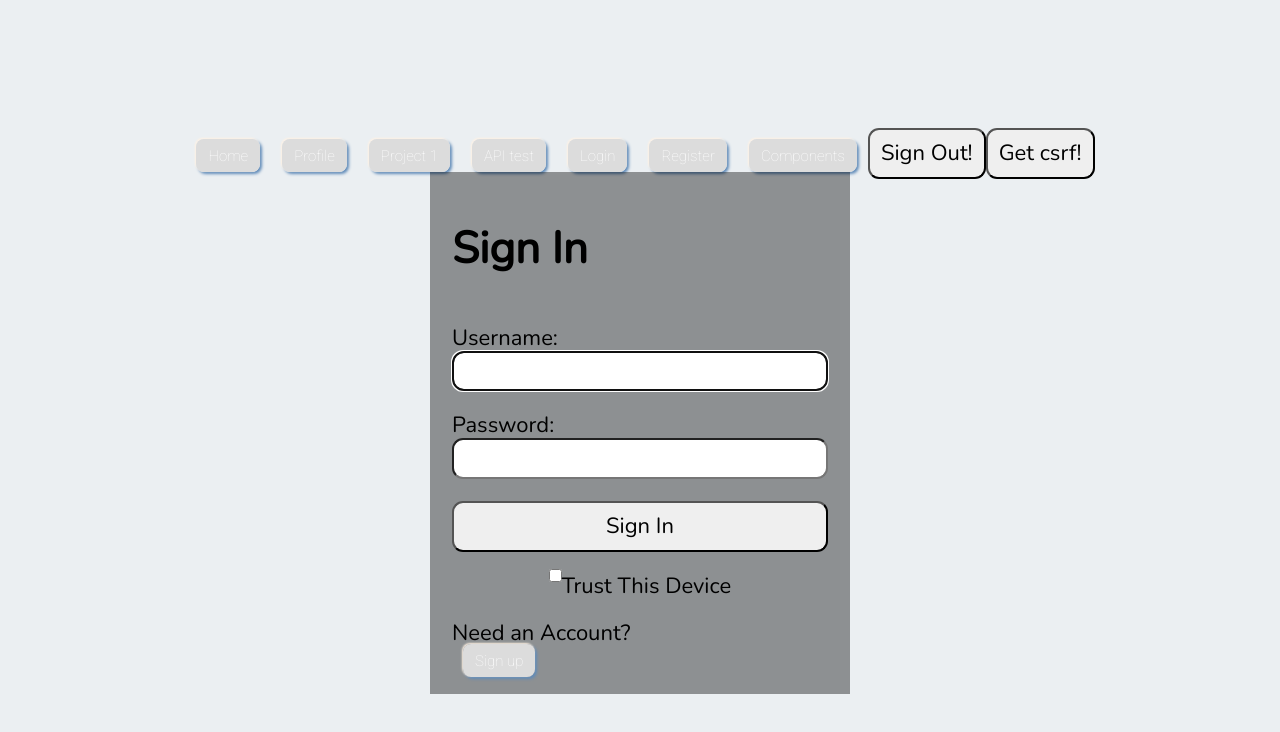
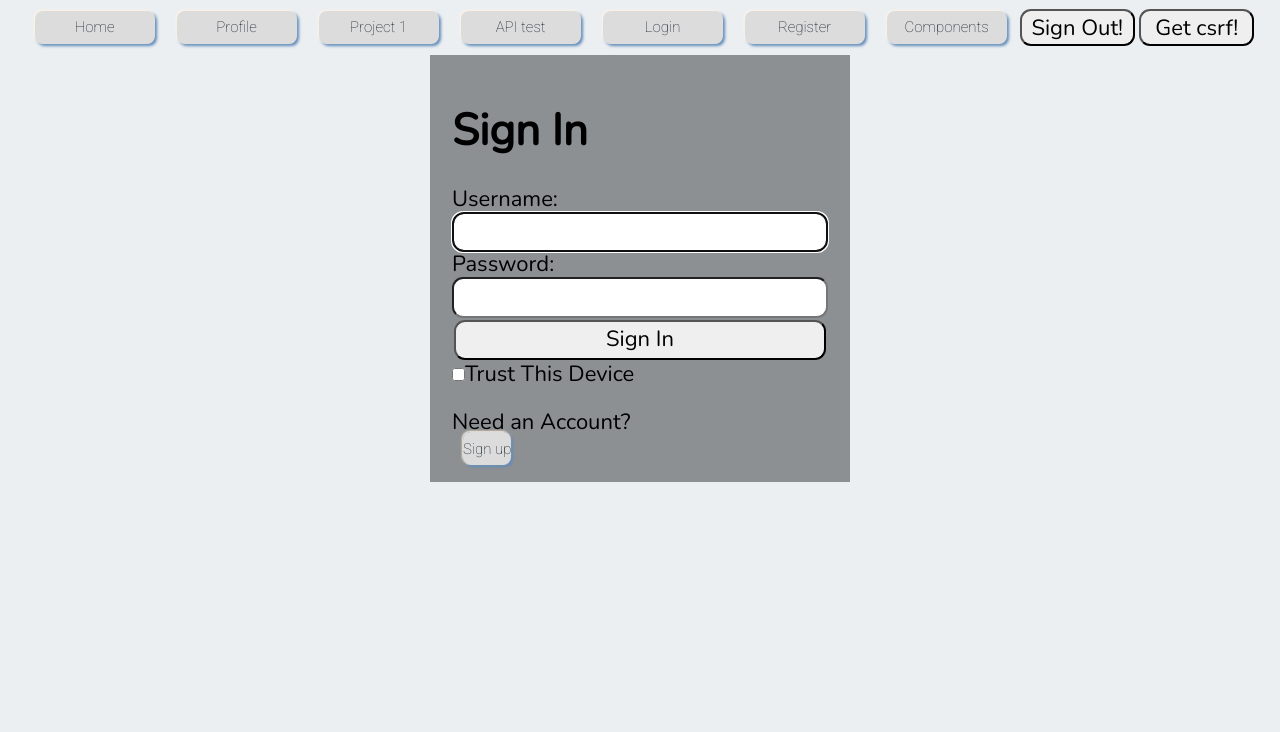
Before and after one commit to PabloSGomez50/Frontend-Proyecto-Color, a React (Create React App) app: page /login in a window 1280 px wide. Shown: the top 732 px of the page. Built offline with nearby package versions, Linux system fonts and the light colour scheme.

Commit message:
Se modifico la pestaña de pruebas

```diff
--- a/src/App.css
+++ b/src/App.css
@@ -1,3 +1,7 @@
+.container{
+  display: block;
+}
+
 header{
   display: flex;
   justify-content: space-between;
--- a/src/App.js
+++ b/src/App.js
@@ -67,7 +67,7 @@ function App() {
           <Home />
         } />
         <Route path='/components' element={
-              <div>
+              <div className='container'>
                 <NavBar />
                 <Banner />
 
--- a/src/auth/auth.css
+++ b/src/auth/auth.css
@@ -17,20 +17,9 @@ body {
     background-color: dodgerblue;
 }
 
-.App {
-  display: flex;
-  flex-direction: column;
-  justify-content: center;
-  align-items: center;
-  min-height: 100vh;
-  padding: 1rem 0rem;
-}
 
-div {
-    width: 100%;
-    display: flex;
-    justify-content: center;
-}
+
+
 
 section {
     width: 100%;
@@ -41,6 +30,8 @@ section {
     justify-content: flex-start;
     padding: 1rem;
     background-color: rgba(0,0,0,0.4);
+    margin: auto;/* Agrego el margin auto para que quede centrado, se puede agregar un div
+                    externo al section con display flex que cumpla la misma funcion*/
 }
 
 form {
@@ -53,8 +44,11 @@ form {
 
 a, a:visited {
     background-color: gainsboro;
-    color: #fff;
-    margin: 0.5rem;
+    color: rgb(18, 28, 39);
+    margin: auto 0.5rem;
+    padding: .5em 0;
+    min-width: 120px;
+    text-align: center;
 }
 
 input[type="text"],
@@ -68,13 +62,11 @@ textarea {
   border-radius: 0.5rem;
 }
 
-label,
-button {
-  margin-top: 1rem;
-}
+
 
 button {
-  padding: 0.5rem;
+  min-width: 115px;
+  margin: .1em;
 }
 
 .instructions {
@@ -123,5 +115,8 @@ button {
 }
 
 nav {
-    height: 3rem;
+    height: 2.5rem;
+    display: flex;
+    justify-content: center;
+    padding: 0.3em 0em;
 }
```
